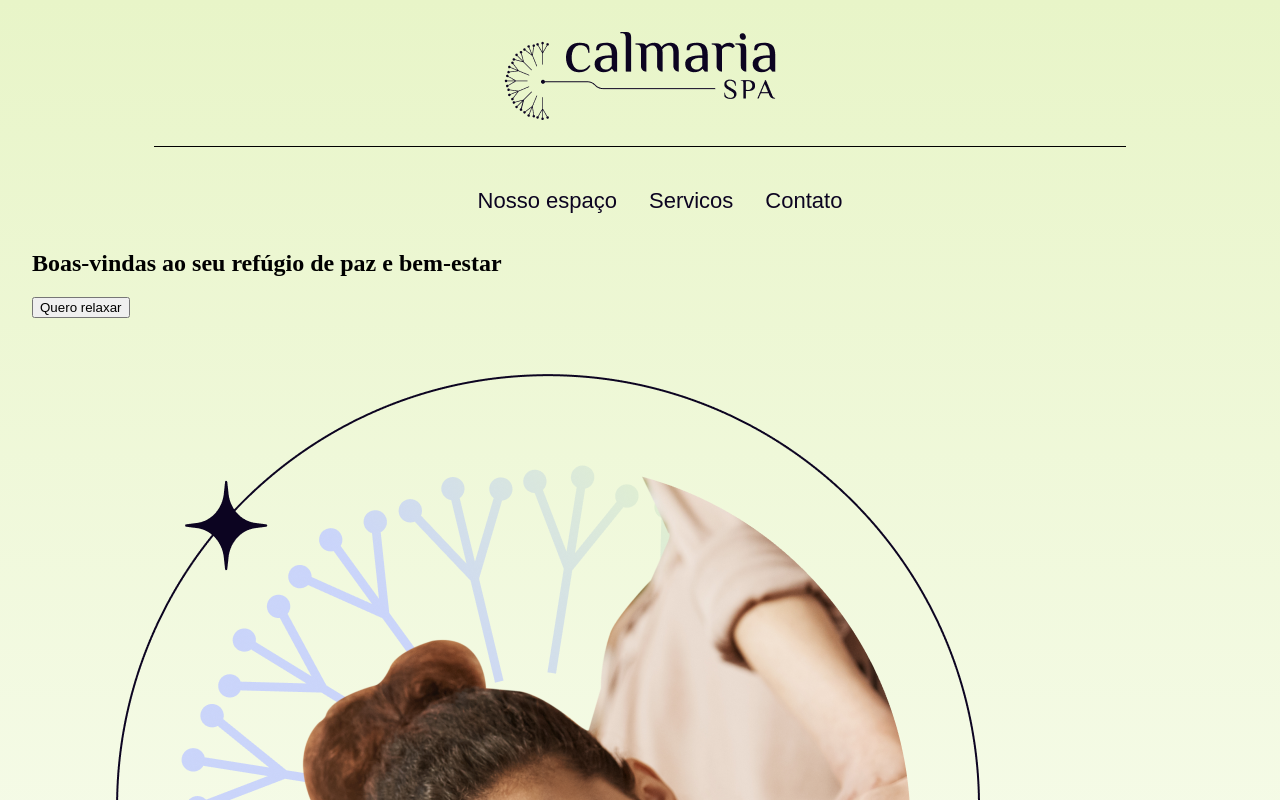
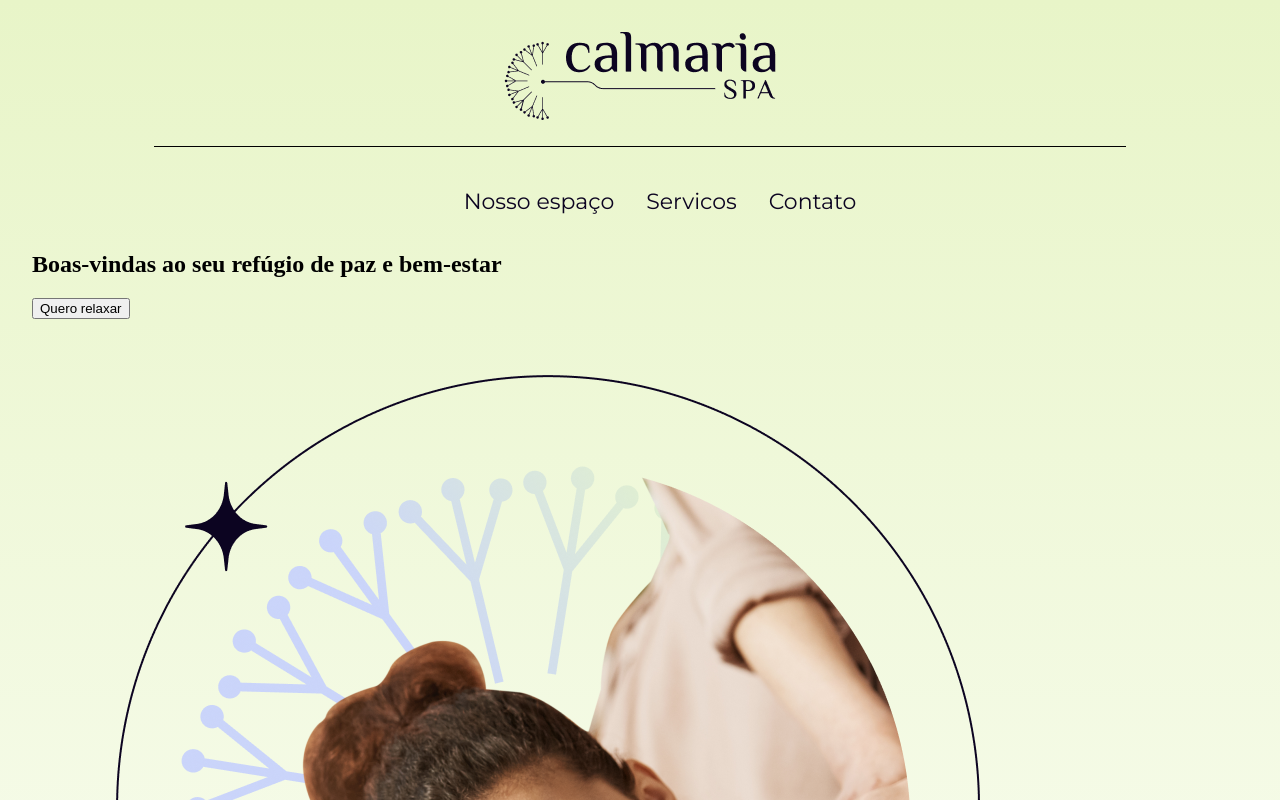
Before and after one commit to Garcia-Sam/SASS-e-CSS, a plain HTML site: page index.html in a window 1280 px wide. Shown: the top 800 px of the page. Drawn offline with Linux system fonts and the light colour scheme.

Commit message:
Update styles.scss

```diff
--- a/styles/styles.scss
+++ b/styles/styles.scss
@@ -9,7 +9,7 @@
     $gradientSecundario: linear-gradient(180deg, #ffffffb3 0%, #cad4fa4d 100%);
 
     // Fontes
-    $fontTextos: 'Montsserrat', sans-serif;
+    $fontTextos: 'Montserrat', sans-serif;
     $fontTitulos: 'Krona One', sans-serif;
 
 body {
```
Also changed, not shown: styles/styles.css, 1 other file.
